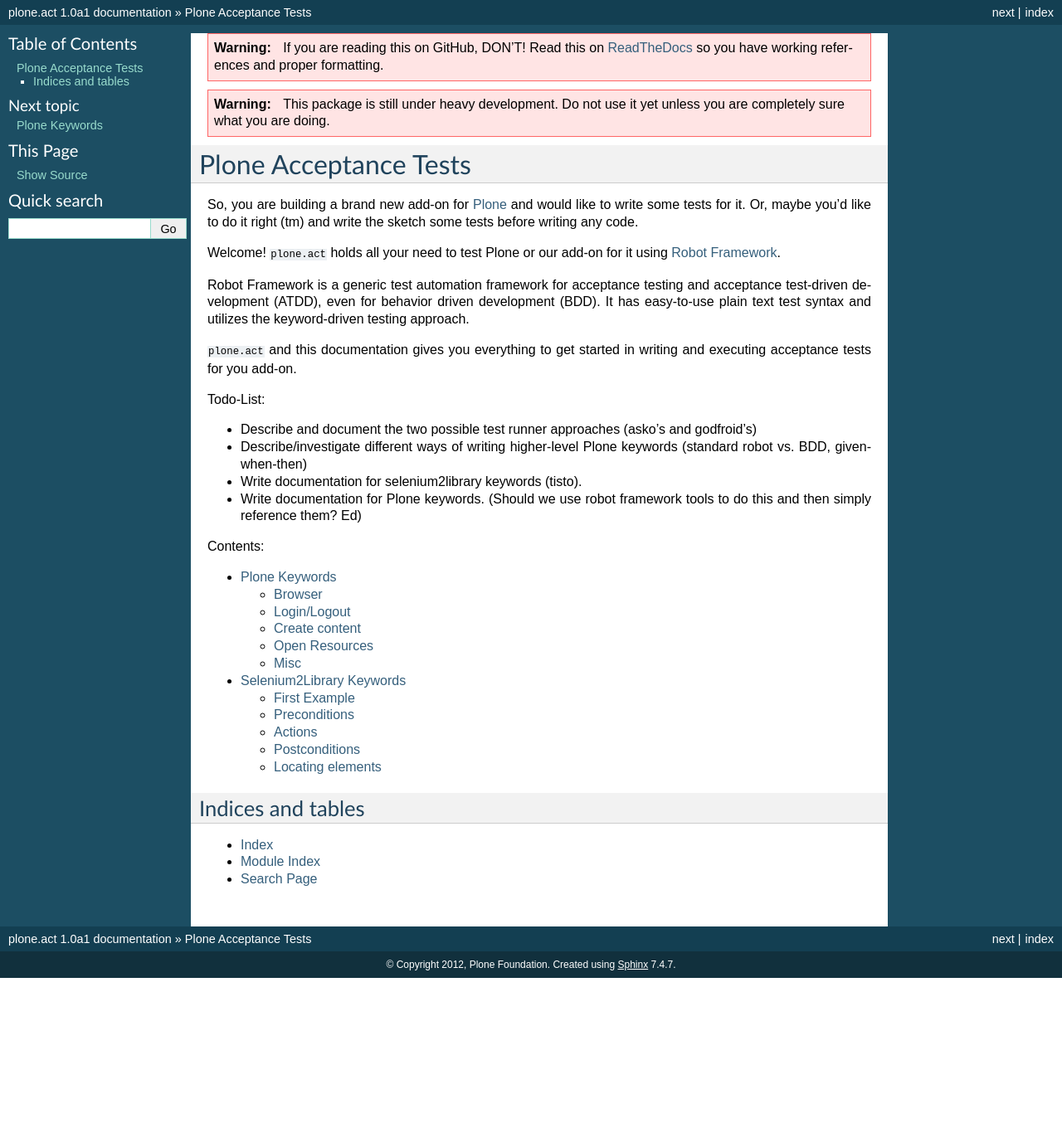
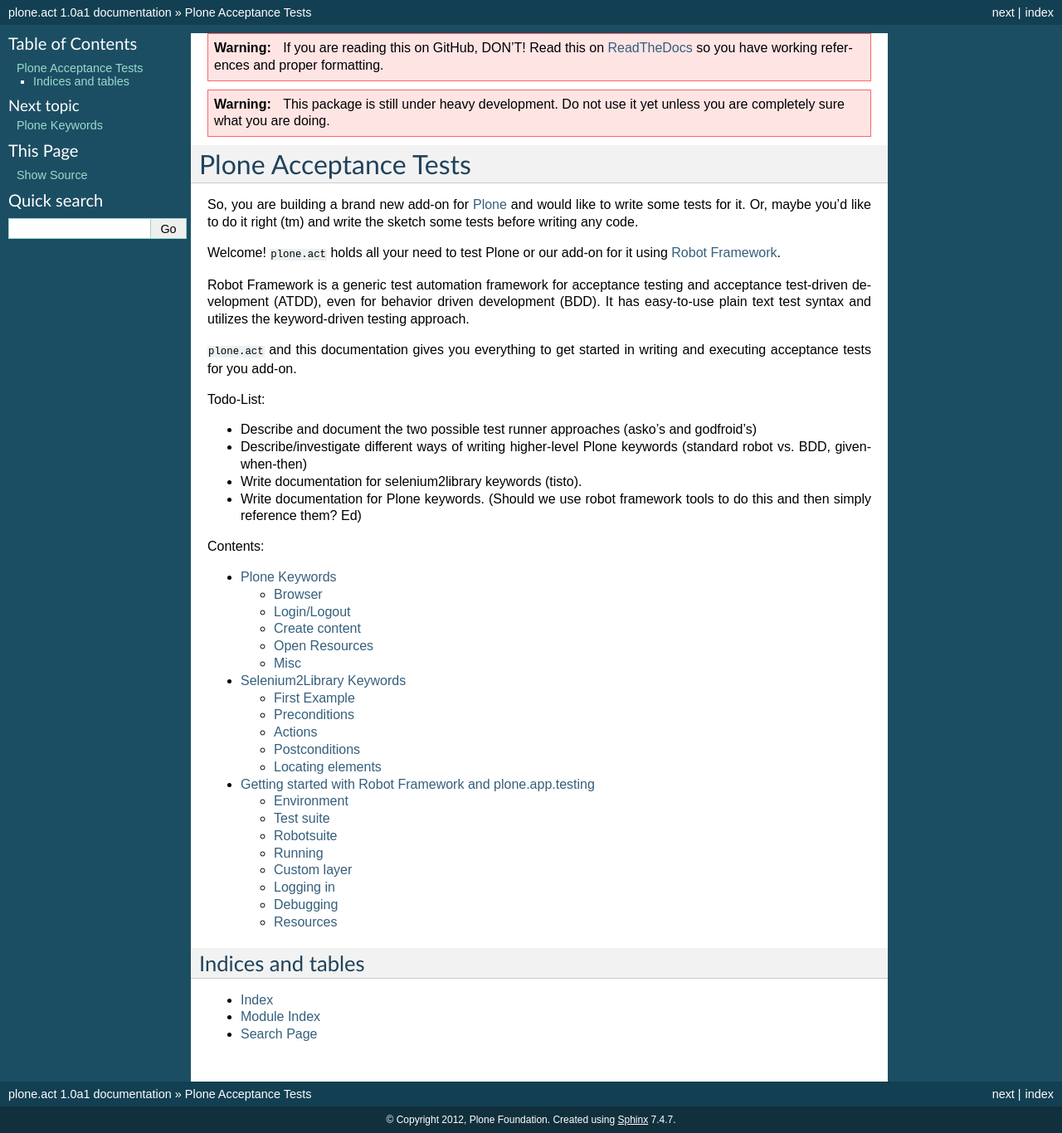
Before and after one commit to plone/plone.app.robotframework, a Sphinx documentation site: the page built from docs/source/index.rst, in a window 1280 px wide. Shown: the whole page at 83% size. Built offline with Sphinx 7.4.7, drawn with Linux system fonts in a browser that asks for light colours; before the commit the page ends 1179 px from its top, so only the background shows below that; some of the changed lines change nothing that is shown.

Commit message:
Copied robotsuite-introduction form a blog post.

```diff
--- a/docs/source/index.rst
+++ b/docs/source/index.rst
@@ -40,6 +40,7 @@
 
    plone.rst
    keywords.rst
+   robotsuite.rst
 
 Indices and tables
 ==================
--- /dev/null
+++ b/docs/source/robotsuite.rst
@@ -0,0 +1,510 @@
+Getting started with Robot Framework and plone.app.testing
+==========================================================
+
+.. warning::
+     This documentation has not been updated for ``plone.act`` yet.
+
+Selenium testing Plone doesn't need to be difficult.
+Actually, with the recent hard work done for
+`robotframework-selenium2library <https://github.com/rtomac/robotframework-selenium2library>`_
+it's the easiest way to test your add-ons!
+(`Thanks a lot to these folks! <https://github.com/rtomac/robotframework-selenium2library/graphs/contributors>`_)
+
+I'll show you, how to create your first
+`zope.testrunner <http://pypi.python.org/pypi/zope.testrunner>`_
+compatible Robot Framework tests for your custom Plone add-on.
+Also, everything you already know about
+`plone.app.testing <http://pypi.python.org/pypi/plone.app.testing>`_,
+zope.testrunner or Python unittest-library, should apply here.
+
+
+Environment
+-----------
+
+Here's our dummy Plone add-on package with its testing buildout::
+
+    bootstrap.py
+    buildout.cfg
+    CHANGES.txt
+    README.txt
+    setup.py
+    src
+    src/my
+    src/my_package
+    src/my_package/__init__.py
+    src/my_package/tests
+    src/my_package/tests/__init__.py
+    src/my_package/tests/test_acceptance.py
+    src/my_package/tests/test_accessibility.txt
+
+We've got
+`bootstrap.py <https://raw.github.com/plone/buildout.coredev/4.2/bootstrap.py>`_
+from Plone `coredev-buildout <http://github.com/plone/buildout.coredev>`_,
+empty text files for ``README`` and ``CHANGES``, and the following ``setup.py``
+to define our (empty) add-on package::
+
+    from setuptools import setup, find_packages
+
+    version = "1.0.0"
+
+    setup(
+        name="my-package",
+        version=version,
+        description="An example Plone add-on",
+        long_description=open("README.txt").read() + "\n" +
+                         open("CHANGES.txt").read(),
+        # Get more strings from
+        # http://pypi.python.org/pypi?%3Aaction=list_classifiers
+        classifiers=[
+            "Programming Language :: Python",
+        ],
+        keywords="",
+        author="",
+        author_email="",
+        url="",
+        license="GPL",
+        packages=find_packages("src", exclude=["ez_setup"]),
+        package_dir={"": "src"},
+        include_package_data=True,
+        zip_safe=False,
+        install_requires=[
+            "setuptools",
+        ],
+        extras_require={"test": [
+            "plone.app.testing",
+            "robotsuite",
+            "robotframework-selenium2library"],
+        },
+        entry_points="""
+        # -*- Entry points: -*-
+        [z3c.autoinclude.plugin]
+        target = plone
+        """
+        )
+
+Note, how we've defined ``test``-extras for our package to require
+`robotsuite <http://pypi.python.org/pypi/robotsuite>`_ and
+`robotframework-selenium2library <http://pypi.python.org/pypi/robotframework-selenium2library>`_
+packages in addition to the usual ``plone.app.testing``.
+
+And here's our ``buildout.cfg`` to set up the test runner::
+
+    [buildout]
+    extends = http://dist.plone.org/release/4.2-latest/versions.cfg
+    parts = test
+    develop = .
+
+    [test]
+    recipe = zc.recipe.testrunner
+    eggs = my-package [test]
+
+
+Test suite
+----------
+
+Let's write our first test suite in Robot Framework syntax into
+``src/my_package/tests/test_accessibility.txt``::
+
+    *** Settings ***
+
+    Library  Selenium2Library  timeout=10  implicit_wait=0.5
+
+    Suite Setup  Start browser
+    Suite Teardown  Close All Browsers
+
+    *** Test Cases ***
+
+    Plone Accessibility
+        Goto homepage
+        Click link  Accessibility
+        Page should contain  Accessibility Statement
+
+    *** Keywords ***
+
+    Start browser
+        Open browser  http://localhost:55001/plone/
+
+    Goto homepage
+        Go to  http://localhost:55001/plone/
+        Page should contain  Plone site
+
+Note, how we import and configure **Selenium2Library**, and how we expect Plone
+to be found at ``http://localhost:55001/plone/``. That's how
+``plone.app.testing`` serves it.
+
+
+Robotsuite
+----------
+
+The last step is to glue our Robot Framework test suite and
+``plone.app.testing`` together. That's done with ``robotsuite``-package by
+defining new a **RobotTestSuite** with the default **PLONE_ZSERVER**-layer from
+``plone.app.testing`` in ``src/my_package/tests/test_acceptance.py``::
+
+    import unittest
+
+    from plone.testing import layered
+    from plone.app.testing import PLONE_ZSERVER
+
+    import robotsuite
+
+
+    def test_suite():
+        suite = unittest.TestSuite()
+        suite.addTests([
+            layered(robotsuite.RobotTestSuite("test_accessibility.txt"),
+                    layer=PLONE_ZSERVER),
+        ])
+        return suite
+
+If you have ever defined a Python doctest test suite to be used with
+``plone.app.testing``, the above should look very familiar.
+
+
+Running
+-------
+
+With everything above in place, just run:
+
+1. bootstrap (with a Plone-compatible Python or virtualenv)::
+
+        $ python bootstrap.py
+
+2. buildout::
+
+        $ bin/buildout
+
+3. and test::
+
+        $ bin/test
+
+and you should see something like::
+
+    $ python bootstrap.py
+    Downloading http://pypi.python.org/packages/source/d/distribute/distribute-0.6.28.tar.gz
+    Extracting in /var/folders/b1/mld_r9wj1jbfwf2jcfl_d61sc6kdnb/T/tmp902seC
+    Now working in /var/folders/b1/mld_r9wj1jbfwf2jcfl_d61sc6kdnb/T/tmp902seC/distribute-0.6.28
+    Building a Distribute egg in /var/folders/b1/mld_r9wj1jbfwf2jcfl_d61sc6kdnb/T/tmp69NImk
+    /var/folders/b1/mld_r9wj1jbfwf2jcfl_d61sc6kdnb/T/tmp69NImk/distribute-0.6.28-py2.7.egg
+    Creating directory '/.../bin'.
+    Creating directory '/.../parts'.
+    Creating directory '/.../develop-eggs'.
+    Generated script '/.../bin/buildout'.
+
+    $ bin/buildout
+    Develop: '/.../.'
+    Installing test.
+    ...
+    Generated script '/.../bin/test'.
+
+    $ bin/test
+    Running plone.app.testing.layers.Plone:ZServer tests:
+      Set up plone.testing.zca.LayerCleanup in 0.000 seconds.
+      Set up plone.testing.z2.Startup in 0.398 seconds.
+      Set up plone.app.testing.layers.PloneFixture in 9.921 seconds.
+      Set up plone.testing.z2.ZServer in 0.506 seconds.
+      Set up plone.app.testing.layers.Plone:ZServer in 0.000 seconds.
+      Ran 1 tests with 0 failures and 0 errors in 2.969 seconds.
+    Tearing down left over layers:
+      Tear down plone.app.testing.layers.Plone:ZServer in 0.000 seconds.
+      Tear down plone.app.testing.layers.PloneFixture in 0.088 seconds.
+      Tear down plone.testing.z2.ZServer in 5.151 seconds.
+      Tear down plone.testing.z2.Startup in 0.009 seconds.
+      Tear down plone.testing.zca.LayerCleanup in 0.005 seconds.
+
+You should also find Robot Framework logs and reports being generated into your
+buildout directory under ``parts/test``.
+
+
+Custom layer
+------------
+
+Obviously, we'd like to run our test against a Plone with our own
+add-on installed. That requires a custom test layer, as described at
+`plone.app.testing <http://pypi.python.org/pypi/plone.app.testing>`_.
+
+Let's start by adding a few more files::
+
+    src/my_package/configure.zcml
+    src/my_package/hello_world.pt
+    src/my_package/testing.py
+    src/my_package/tests/test_hello_world.txt
+
+At first we define our custom view to be tested in
+``src/my_package/configure.zcml``::
+
+    <configure xmlns="http://namespaces.zope.org/zope"
+               xmlns:browser="http://namespaces.zope.org/browser">
+
+        <browser:page
+            name="hello-world"
+            for="Products.CMFCore.interfaces.ISiteRoot"
+            template="hello_world.pt"
+            permission="zope2.View"
+            />
+
+    </configure>
+
+and in ``src/my_package/hello_world.pt``::
+
+    <html xmlns="http://www.w3.org/1999/xhtml" xml:lang="en"
+          xmlns:tal="http://xml.zope.org/namespaces/tal"
+          xmlns:metal="http://xml.zope.org/namespaces/metal"
+          xmlns:i18n="http://xml.zope.org/namespaces/i18n"
+          lang="en"
+          metal:use-macro="context/main_template/macros/master"
+          i18n:domain="plone">
+    <body>
+
+    <metal:content-core fill-slot="content-core">
+        <metal:content-core define-macro="content-core">
+          <p>Hello World!</p>
+        </metal:content-core>
+    </metal:content-core>
+
+    </body>
+    </html>
+
+Then we define our custom test layer in ``src/my_package/testing.py``::
+
+    from plone.app.testing import (
+        PloneSandboxLayer,
+        FunctionalTesting,
+        PLONE_FIXTURE,
+    )
+
+    from plone.testing.z2 import ZSERVER_FIXTURE
+
+
+    class MyPackageLayer(PloneSandboxLayer):
+        defaultBases = (PLONE_FIXTURE,)
+
+        def setUpZope(self, app, configurationContext):
+            import my_package
+            self.loadZCML(package=my_package)
+
+
+    MY_PACKAGE_FIXTURE = MyPackageLayer()
+
+    MY_PACKAGE_ACCEPTANCE_TESTING = FunctionalTesting(
+        bases=(MY_PACKAGE_FIXTURE, ZSERVER_FIXTURE),
+        name="MyPackage:Acceptance")
+
+Note, how we build on top of **PloneSandboxLayer** and how we create our final
+acceptance test layer by combining our custom **MY_PACKAGE_FIXTURE** and
+**ZSERVER_FIXTURE**. The latter would make our Plone sandbox served at
+``http://localhost:55001/``. Finally, **FunctionalTesting** gives us a clean
+isolated Plone site to be played with for each test case.
+
+Finally, we write a new Robot Framework test suite into
+``src/my_package/tests/test_hello_world.txt``::
+
+    *** Settings ***
+
+    Library  Selenium2Library  timeout=10  implicit_wait=0.5
+
+    Suite Setup  Start browser
+    Suite Teardown  Close All Browsers
+
+    *** Test Cases ***
+
+    Hello World
+        Go to  http://localhost:55001/plone/hello-world
+        Page should contain  Hello World!
+
+    *** Keywords ***
+
+    Start browser
+        Open browser  http://localhost:55001/plone/
+
+We can now include our new test suite in
+``src/my_package/tests/test_acceptance.py``::
+
+    import unittest
+
+    from plone.testing import layered
+    from plone.app.testing import PLONE_ZSERVER
+
+    from my_package.testing import MY_PACKAGE_ACCEPTANCE_TESTING
+
+    import robotsuite
+
+
+    def test_suite():
+        suite = unittest.TestSuite()
+        suite.addTests([
+            layered(robotsuite.RobotTestSuite("test_accessibility.txt"),
+                    layer=PLONE_ZSERVER),
+            layered(robotsuite.RobotTestSuite("test_hello_world.txt"),
+                    layer=MY_PACKAGE_ACCEPTANCE_TESTING),
+        ])
+        return suite
+
+and re-run our tests::
+
+    $ bin/test --list-tests
+    Listing my_package.testing.MyPackage:Acceptance tests:
+      Hello_World (test_hello_world.txt)
+    Listing plone.app.testing.layers.Plone:ZServer tests:
+      Plone_Accessibility (test_accessibility.txt)
+
+    $ bin/test
+    Running my_package.testing.MyPackage:Acceptance tests:
+      Set up plone.testing.zca.LayerCleanup in 0.000 seconds.
+      Set up plone.testing.z2.Startup in 0.219 seconds.
+      Set up plone.app.testing.layers.PloneFixture in 7.204 seconds.
+      Set up my_package.testing.MyPackageLayer in 0.028 seconds.
+      Set up plone.testing.z2.ZServer in 0.503 seconds.
+      Set up my_package.testing.MyPackage:Acceptance in 0.000 seconds.
+      Ran 1 tests with 0 failures and 0 errors in 2.493 seconds.
+    Running plone.app.testing.layers.Plone:ZServer tests:
+      Tear down my_package.testing.MyPackage:Acceptance in 0.000 seconds.
+      Tear down my_package.testing.MyPackageLayer in 0.002 seconds.
+      Set up plone.app.testing.layers.Plone:ZServer in 0.000 seconds.
+      Ran 1 tests with 0 failures and 0 errors in 2.213 seconds.
+    Tearing down left over layers:
+      Tear down plone.app.testing.layers.Plone:ZServer in 0.000 seconds.
+      Tear down plone.app.testing.layers.PloneFixture in 0.091 seconds.
+      Tear down plone.testing.z2.ZServer in 5.155 seconds.
+      Tear down plone.testing.z2.Startup in 0.009 seconds.
+      Tear down plone.testing.zca.LayerCleanup in 0.005 seconds.
+    Total: 2 tests, 0 failures, 0 errors in 18.305 seconds.
+
+
+Logging in
+----------
+
+``plone.app.testing`` defines a test user for our test site, but how could our
+Robot Framework test know her login credentials? Well, we have to make our test
+to ask for the credentials by defining custom Robot Framework test keywords
+in Python.
+
+Let's add a couple of more files, as in::
+
+    src/my_package/testing_keywords.py
+    src/my_package/tests/test_login.txt
+
+At first, we type our custom Robot Framework keyword library with test keywords
+for retrieving the test users credentials into
+``src/my_package/testing_keywords.py``::
+
+    class Keywords(object):
+        """Robot Framework keyword library"""
+
+        def get_test_user_name(self):
+            import plone.app.testing
+            return plone.app.testing.interfaces.TEST_USER_NAME
+
+        def get_test_user_password(self):
+            import plone.app.testing
+            return plone.app.testing.interfaces.TEST_USER_PASSWORD
+
+Then, we can write our new login test into
+``src/my_package/tests/test_login.txt``::
+
+    *** Settings ***
+
+    Library  Selenium2Library  timeout=10  implicit_wait=0.5
+    Library  my_package.testing_keywords.Keywords
+
+    Suite Setup  Start browser
+    Suite Teardown  Close All Browsers
+
+    *** Test Cases ***
+
+    Log in
+        ${TEST_USER_NAME} =  Get test user name
+        ${TEST_USER_PASSWORD} =  Get test user password
+        Go to  http://localhost:55001/plone/login_form
+        Page should contain element  __ac_name
+        Input text  __ac_name  ${TEST_USER_NAME}
+        Input text  __ac_password  ${TEST_USER_PASSWORD}
+        Click Button  Log in
+        Page should contain element  css=#user-name
+
+    *** Keywords ***
+
+    Start browser
+        Open browser  http://localhost:55001/plone/
+
+Note, how we can import our custom keyword library right after
+**Selenium2Libary**. Also, see how we use our custom keywords to retrieve test
+user's login credentials into Robot Framework test variables and how we use
+them later in the test.
+
+We can now include our new test suite in
+``src/my_package/tests/test_acceptance.py``::
+
+    import unittest
+
+    from plone.testing import layered
+    from plone.app.testing import PLONE_ZSERVER
+
+    from my_package.testing import MY_PACKAGE_ACCEPTANCE_TESTING
+
+    import robotsuite
+
+
+    def test_suite():
+        suite = unittest.TestSuite()
+        suite.addTests([
+            layered(robotsuite.RobotTestSuite("test_accessibility.txt"),
+                    layer=PLONE_ZSERVER),
+            layered(robotsuite.RobotTestSuite("test_hello_world.txt"),
+                    layer=MY_PACKAGE_ACCEPTANCE_TESTING),
+            layered(robotsuite.RobotTestSuite("test_login.txt"),
+                    layer=PLONE_ZSERVER),
+        ])
+        return suite
+
+and re-run our tests::
+
+    $ bin/test --list-tests
+    Listing my_package.testing.MyPackage:Acceptance tests:
+      Hello_World (test_hello_world.txt)
+    Listing plone.app.testing.layers.Plone:ZServer tests:
+      Plone_Accessibility (test_accessibility.txt)
+      Log_in (test_login.txt)
+
+    $ bin/test
+    Running my_package.testing.MyPackage:Acceptance tests:
+      Set up plone.testing.zca.LayerCleanup in 0.000 seconds.
+      Set up plone.testing.z2.Startup in 0.217 seconds.
+      Set up plone.app.testing.layers.PloneFixture in 7.132 seconds.
+      Set up my_package.testing.MyPackageLayer in 0.026 seconds.
+      Set up plone.testing.z2.ZServer in 0.503 seconds.
+      Set up my_package.testing.MyPackage:Acceptance in 0.000 seconds.
+      Ran 1 tests with 0 failures and 0 errors in 2.473 seconds.
+    Running plone.app.testing.layers.Plone:ZServer tests:
+      Tear down my_package.testing.MyPackage:Acceptance in 0.000 seconds.
+      Tear down my_package.testing.MyPackageLayer in 0.002 seconds.
+      Set up plone.app.testing.layers.Plone:ZServer in 0.000 seconds.
+      Ran 2 tests with 0 failures and 0 errors in 7.766 seconds.
+    Tearing down left over layers:
+      Tear down plone.app.testing.layers.Plone:ZServer in 0.000 seconds.
+      Tear down plone.app.testing.layers.PloneFixture in 0.088 seconds.
+      Tear down plone.testing.z2.ZServer in 5.156 seconds.
+      Tear down plone.testing.z2.Startup in 0.009 seconds.
+      Tear down plone.testing.zca.LayerCleanup in 0.005 seconds.
+    Total: 3 tests, 0 failures, 0 errors in 23.765 seconds.
+
+
+Debugging
+---------
+
+There's one catch in debugging your code while running Robot Framework tests.
+It eats your standard input and output, which prevents you to just ``import
+pdb; pdb.set_trace()``. Instead, you have to add a few more lines to reclaim
+your I/O at first, and only then let your debugger in::
+
+    import sys
+    for attr in ('stdin', 'stdout', 'stderr'):
+        setattr(sys, attr, getattr(sys, '__%s__' % attr))
+    import pdb; pdb.set_trace()
+
+
+Resources
+---------
+
+* `Selenium2Library keywords <http://rtomac.github.com/robotframework-selenium2library/doc/Selenium2Library.html>`_
+* `Robot Framework built-in keywords <http://robotframework.googlecode.com/hg/doc/libraries/BuiltIn.html?r=2.7.3`_
```
